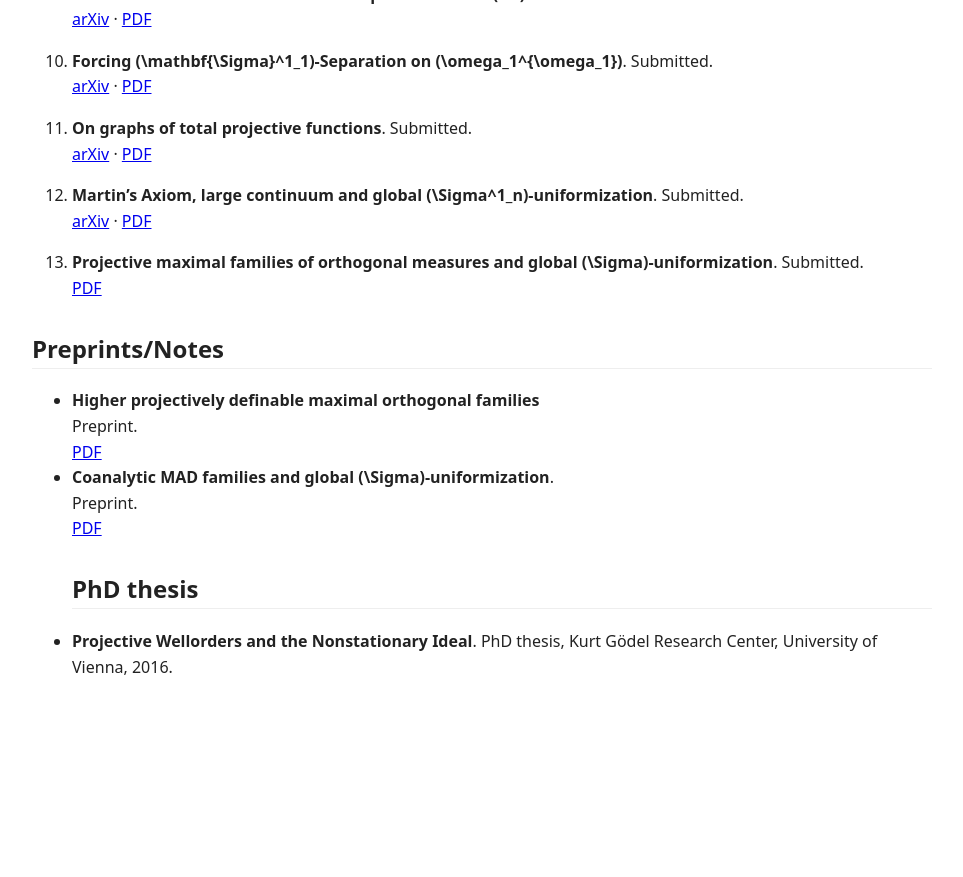
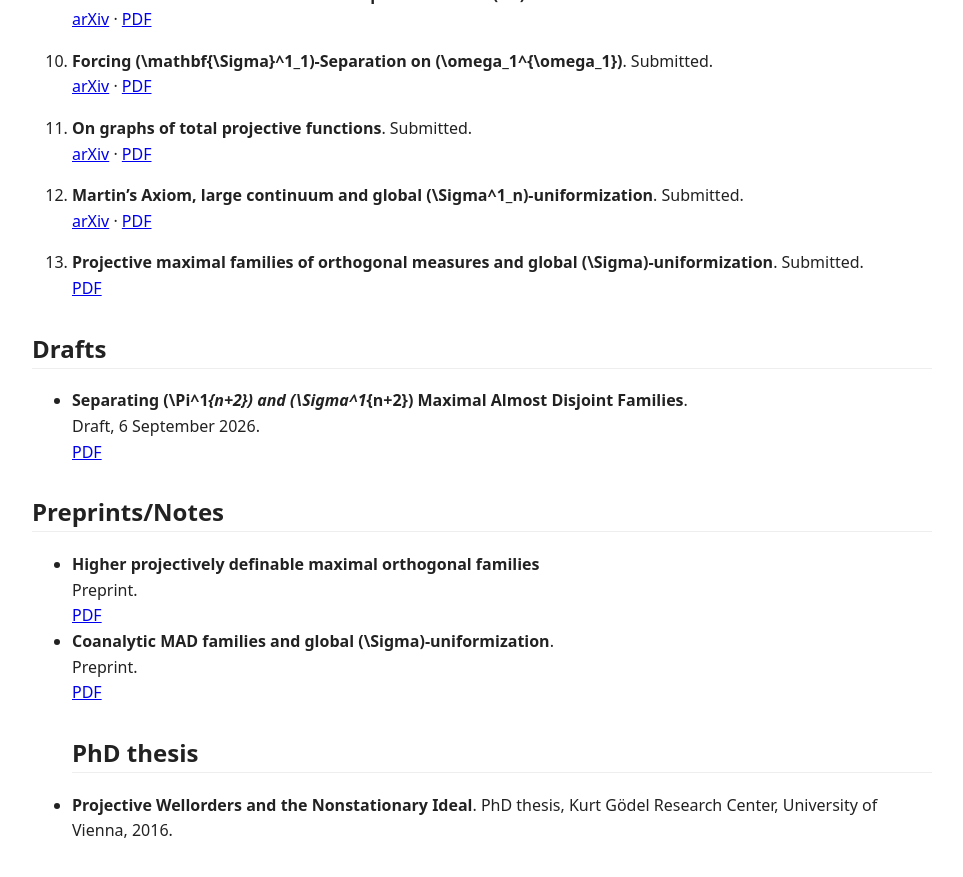
Before and after one commit to StefanHoffelner/stefanhoffelner.github.io, a Jekyll site: the page built from publications.md, in a window 1280 px wide and 900 px high, scrolled down 1730 px. Shown: the top 877 px of the window, without its empty margins (158-1121 px from the left). Built offline with Jekyll 4.4.1, drawn with Linux system fonts in a browser that asks for light colours; our own code applies the rules of GitHub Pages for plain Markdown files; a script that is not in the unit is left out; before the commit the page ends 2466 px from its top, so only the background shows below that.

Commit message:
Add MAD families draft to website

```diff
--- a/publications.md
+++ b/publications.md
@@ -84,6 +84,12 @@ permalink: /publications/
 13. **Projective maximal families of orthogonal measures and global \(\Sigma\)-uniformization**. Submitted.
     [PDF](/papers/projective-maximal-families-orthogonal-measures-global-sigma-uniformization.pdf)
 
+## Drafts
+
+- **Separating \(\Pi^1_{n+2}\) and \(\Sigma^1_{n+2}\) Maximal Almost Disjoint Families**.
+  Draft, 6 September 2026.
+  [PDF](/papers/separating-pi1nplus2-sigma1nplus2-mad-families.pdf)
+
 ## Preprints/Notes
 
 - **Higher projectively definable maximal orthogonal families**
```
Also changed, not shown: .github/workflows/publish-mad-draft.yml (deleted), 5 other files.
